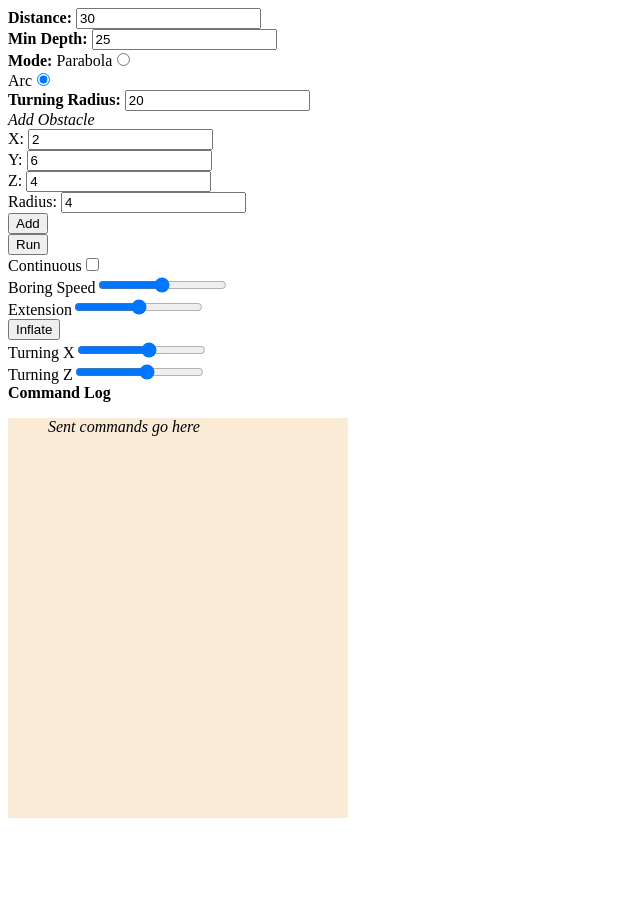
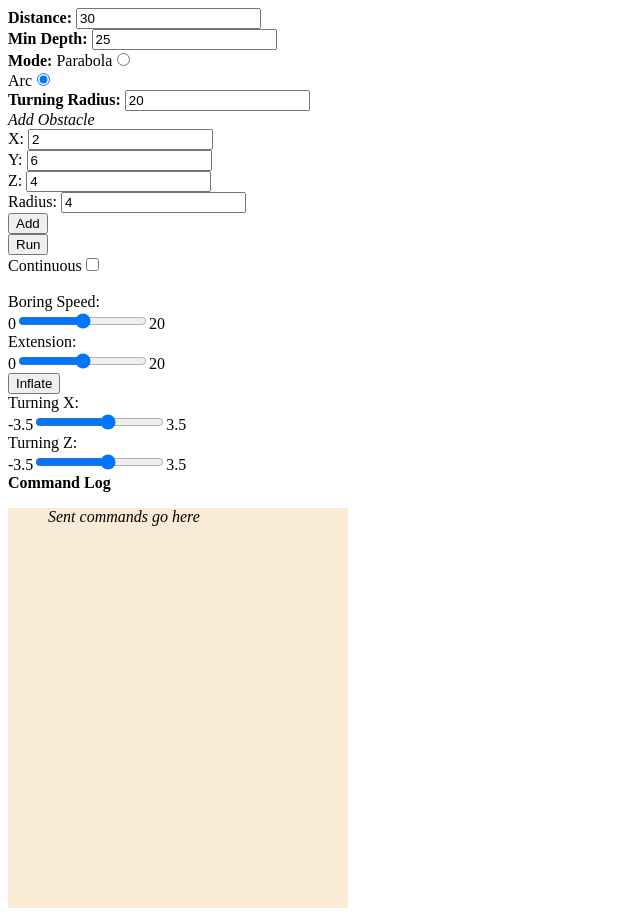
Before and after one commit to TweedChristian/MOLE, a website: page index.html in a window 1280 px wide. Shown: the whole page, without its empty margins (0-640 px from the left). Before the commit the page ends 834 px from the top, so only its background shows below. Drawn offline with Linux system fonts and the light colour scheme.

Commit message:
Added labels to sliders

```diff
--- a/index.html
+++ b/index.html
@@ -27,12 +27,17 @@
     </div>
 
     <label>Continuous</label><input type='checkbox' id='mode'>
+    <br><br>
     <div id='controls'>
-        <label>Boring Speed</label><input type='range' min='0' max='20' value='10' id='boring'><br>
-        <label>Extension</label><input type='range' id='extension' min='0' max='20' value='10'><br>
+        <label>Boring Speed: </label><br>
+        <label>0</label><input type='range' min='0' max='20' value='10' id='boring'><label>20</label><br>
+        <label>Extension: </label><br>
+        <label>0</label><input type='range' id='extension' min='0' max='20' value='10'><label>20</label><br>
         <button onclick='inflate()'>Inflate</button><br>
-        <label>Turning X</label><input type='range' min='-3.5' max='3.5' value='0.0' id='turnx'><br>
-        <label>Turning Z</label><input type='range' min='-3.5' max='3.5' value='0.0' id='turnz'><br>
+        <label>Turning X: </label><br>
+        <label>-3.5</label><input type='range' min='-3.5' max='3.5' value='0.0' id='turnx'><label>3.5</label><br>
+        <label>Turning Z: </label><br>
+        <label>-3.5</label><input type='range' min='-3.5' max='3.5' value='0.0' id='turnz'><label>3.5</label><br>
     </div>
     <!-- TODO: Big stop button -->
     <label><b>Command Log</b></label>
```
